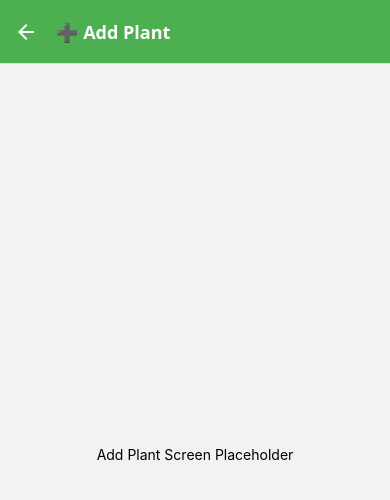
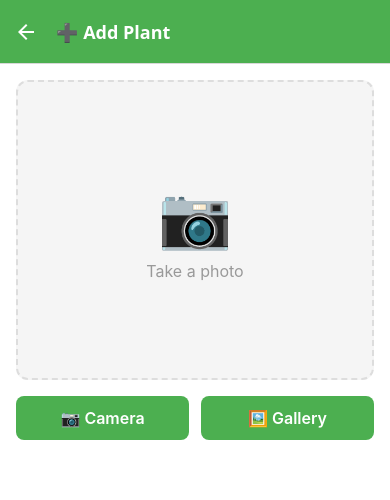
Before and after one commit to Arturogrottoli/plant-app, a React Native app: screen /AddPlant in a window 390 px wide. Shown: the top 500 px of the page. Built offline with nearby package versions, Linux system fonts and the light colour scheme.

Commit message:
plant app expo

```diff
--- a/package.json
+++ b/package.json
@@ -21,6 +21,7 @@
     "expo-font": "~14.0.11",
     "expo-haptics": "~15.0.8",
     "expo-image": "~3.0.11",
+    "expo-image-picker": "~17.0.10",
     "expo-linking": "~8.0.11",
     "expo-router": "~6.0.23",
     "expo-splash-screen": "~31.0.13",
--- a/src/screens/AddPlantScreen.js
+++ b/src/screens/AddPlantScreen.js
@@ -1,9 +1,219 @@
-import { Text, View } from 'react-native';
+import * as ImagePicker from 'expo-image-picker';
+import { useState } from 'react';
+import {
+    Alert,
+    Image,
+    ScrollView,
+    StyleSheet,
+    Text,
+    TextInput,
+    TouchableOpacity,
+    View
+} from 'react-native';
+import { loadPlants, savePlants } from '../utils/storage';
 
-export default function AddPlantScreen() {
+export default function AddPlantScreen({ navigation }) {
+    const [image, setImage] = useState(null);
+    const [plantName, setPlantName] = useState('');
+    const [species, setSpecies] = useState('');
+    const [wateringDays, setWateringDays] = useState('3');
+
+    const pickImage = async () => {
+        const { status } = await ImagePicker.requestCameraPermissionsAsync();
+        if (status !== 'granted') {
+            Alert.alert('Permission needed', 'Camera permission is required!');
+            return;
+        }
+
+        const result = await ImagePicker.launchCameraAsync({
+            allowsEditing: true,
+            aspect: [4, 3],
+            quality: 0.8,
+        });
+
+        if (!result.canceled) {
+            setImage(result.assets[0].uri);
+        }
+    };
+
+    const pickFromGallery = async () => {
+        const result = await ImagePicker.launchImageLibraryAsync({
+            mediaTypes: ImagePicker.MediaTypeOptions.Images,
+            allowsEditing: true,
+            aspect: [4, 3],
+            quality: 0.8,
+        });
+
+        if (!result.canceled) {
+            setImage(result.assets[0].uri);
+        }
+    };
+
+    const savePlant = async () => {
+        if (!plantName.trim()) {
+            Alert.alert('Error', 'Please enter a plant name');
+            return;
+        }
+
+        if (!image) {
+            Alert.alert('Error', 'Please take a photo');
+            return;
+        }
+
+        const newPlant = {
+            id: Date.now().toString(),
+            name: plantName,
+            species: species || 'Unknown',
+            image: image,
+            wateringDays: parseInt(wateringDays) || 3,
+            createdAt: new Date().toISOString(),
+        };
+
+        const existingPlants = await loadPlants();
+        const updatedPlants = [...existingPlants, newPlant];
+        await savePlants(updatedPlants);
+
+        Alert.alert('Success', 'Plant added! 🌱', [
+            { text: 'OK', onPress: () => navigation.goBack() }
+        ]);
+    };
+
     return (
-        <View style={{ flex: 1, justifyContent: 'center', alignItems: 'center' }}>
-            <Text>Add Plant Screen Placeholder</Text>
-        </View>
+        <ScrollView style={styles.container}>
+            <View style={styles.imageSection}>
+                {image ? (
+                    <Image source={{ uri: image }} style={styles.image} />
+                ) : (
+                    <View style={styles.imagePlaceholder}>
+                        <Text style={styles.placeholderText}>📷</Text>
+                        <Text style={styles.placeholderSubtext}>Take a photo</Text>
+                    </View>
+                )}
+
+                <View style={styles.buttonRow}>
+                    <TouchableOpacity style={styles.imageButton} onPress={pickImage}>
+                        <Text style={styles.imageButtonText}>📷 Camera</Text>
+                    </TouchableOpacity>
+                    <TouchableOpacity style={styles.imageButton} onPress={pickFromGallery}>
+                        <Text style={styles.imageButtonText}>🖼️ Gallery</Text>
+                    </TouchableOpacity>
+                </View>
+            </View>
+
+            {image && (
+                <View style={styles.formSection}>
+                    <Text style={styles.label}>Plant Name *</Text>
+                    <TextInput
+                        style={styles.input}
+                        placeholder="e.g., My Kitchen Pothos"
+                        value={plantName}
+                        onChangeText={setPlantName}
+                    />
+
+                    <Text style={styles.label}>Species (optional)</Text>
+                    <TextInput
+                        style={styles.input}
+                        placeholder="e.g., Pothos, Monstera..."
+                        value={species}
+                        onChangeText={setSpecies}
+                    />
+
+                    <Text style={styles.label}>Water every X days</Text>
+                    <TextInput
+                        style={styles.input}
+                        placeholder="3"
+                        value={wateringDays}
+                        onChangeText={setWateringDays}
+                        keyboardType="numeric"
+                    />
+
+                    <TouchableOpacity style={styles.saveButton} onPress={savePlant}>
+                        <Text style={styles.saveButtonText}>💾 Save Plant</Text>
+                    </TouchableOpacity>
+                </View>
+            )}
+        </ScrollView>
     );
 }
+
+const styles = StyleSheet.create({
+    container: {
+        flex: 1,
+        backgroundColor: 'white',
+    },
+    imageSection: {
+        padding: 16,
+    },
+    image: {
+        width: '100%',
+        height: 300,
+        borderRadius: 12,
+        backgroundColor: '#e0e0e0',
+    },
+    imagePlaceholder: {
+        width: '100%',
+        height: 300,
+        borderRadius: 12,
+        backgroundColor: '#f5f5f5',
+        justifyContent: 'center',
+        alignItems: 'center',
+        borderWidth: 2,
+        borderColor: '#ddd',
+        borderStyle: 'dashed',
+    },
+    placeholderText: {
+        fontSize: 60,
+        marginBottom: 8,
+    },
+    placeholderSubtext: {
+        fontSize: 16,
+        color: '#999',
+    },
+    buttonRow: {
+        flexDirection: 'row',
+        marginTop: 16,
+        gap: 12,
+    },
+    imageButton: {
+        flex: 1,
+        backgroundColor: '#4CAF50',
+        padding: 12,
+        borderRadius: 8,
+        alignItems: 'center',
+    },
+    imageButtonText: {
+        color: 'white',
+        fontSize: 16,
+        fontWeight: '600',
+    },
+    formSection: {
+        padding: 16,
+    },
+    label: {
+        fontSize: 16,
+        fontWeight: '600',
+        marginBottom: 8,
+        color: '#333',
+    },
+    input: {
+        borderWidth: 1,
+        borderColor: '#ddd',
+        padding: 12,
+        borderRadius: 8,
+        marginBottom: 20,
+        fontSize: 16,
+        backgroundColor: '#fafafa',
+    },
+    saveButton: {
+        backgroundColor: '#4CAF50',
+        padding: 16,
+        borderRadius: 12,
+        alignItems: 'center',
+        marginTop: 10,
+    },
+    saveButtonText: {
+        color: 'white',
+        fontSize: 18,
+        fontWeight: 'bold',
+    },
+});
--- a/src/screens/PlantDetailScreen.js
+++ b/src/screens/PlantDetailScreen.js
@@ -1,9 +1,141 @@
-import { Text, View } from 'react-native';
+import { useEffect, useState } from 'react';
+import {
+    Alert,
+    Image,
+    ScrollView,
+    StyleSheet,
+    Text,
+    TouchableOpacity,
+    View
+} from 'react-native';
+import { loadPlants, savePlants } from '../utils/storage';
 
-export default function PlantDetailScreen() {
+export default function PlantDetailScreen({ route, navigation }) {
+    const { plantId } = route.params;
+    const [plant, setPlant] = useState(null);
+
+    useEffect(() => {
+        loadPlantData();
+    }, []);
+
+    const loadPlantData = async () => {
+        const plants = await loadPlants();
+        const foundPlant = plants.find(p => p.id === plantId);
+        setPlant(foundPlant);
+    };
+
+    const deletePlant = () => {
+        Alert.alert(
+            'Delete Plant',
+            'Are you sure you want to delete this plant?',
+            [
+                { text: 'Cancel', style: 'cancel' },
+                {
+                    text: 'Delete',
+                    style: 'destructive',
+                    onPress: async () => {
+                        const plants = await loadPlants();
+                        const updated = plants.filter(p => p.id !== plantId);
+                        await savePlants(updated);
+                        navigation.goBack();
+                    }
+                }
+            ]
+        );
+    };
+
+    if (!plant) {
+        return (
+            <View style={styles.container}>
+                <Text>Loading...</Text>
+            </View>
+        );
+    }
+
     return (
-        <View style={{ flex: 1, justifyContent: 'center', alignItems: 'center' }}>
-            <Text>Plant Detail Screen Placeholder</Text>
-        </View>
+        <ScrollView style={styles.container}>
+            <Image source={{ uri: plant.image }} style={styles.image} />
+
+            <View style={styles.content}>
+                <Text style={styles.name}>{plant.name}</Text>
+                <Text style={styles.species}>{plant.species}</Text>
+
+                <View style={styles.infoCard}>
+                    <Text style={styles.infoTitle}>💧 Watering</Text>
+                    <Text style={styles.infoText}>
+                        Every {plant.wateringDays} days
+                    </Text>
+                </View>
+
+                <View style={styles.infoCard}>
+                    <Text style={styles.infoTitle}>📅 Added</Text>
+                    <Text style={styles.infoText}>
+                        {new Date(plant.createdAt).toLocaleDateString()}
+                    </Text>
+                </View>
+
+                <TouchableOpacity
+                    style={styles.deleteButton}
+                    onPress={deletePlant}
+                >
+                    <Text style={styles.deleteButtonText}>🗑️ Delete Plant</Text>
+                </TouchableOpacity>
+            </View>
+        </ScrollView>
     );
 }
+
+const styles = StyleSheet.create({
+    container: {
+        flex: 1,
+        backgroundColor: 'white',
+    },
+    image: {
+        width: '100%',
+        height: 300,
+        backgroundColor: '#e0e0e0',
+    },
+    content: {
+        padding: 20,
+    },
+    name: {
+        fontSize: 28,
+        fontWeight: 'bold',
+        marginBottom: 8,
+        color: '#333',
+    },
+    species: {
+        fontSize: 18,
+        color: '#666',
+        fontStyle: 'italic',
+        marginBottom: 24,
+    },
+    infoCard: {
+        backgroundColor: '#f5f5f5',
+        padding: 16,
+        borderRadius: 12,
+        marginBottom: 12,
+    },
+    infoTitle: {
+        fontSize: 16,
+        fontWeight: '600',
+        marginBottom: 4,
+        color: '#333',
+    },
+    infoText: {
+        fontSize: 16,
+        color: '#666',
+    },
+    deleteButton: {
+        backgroundColor: '#f44336',
+        padding: 16,
+        borderRadius: 12,
+        alignItems: 'center',
+        marginTop: 24,
+    },
+    deleteButtonText: {
+        color: 'white',
+        fontSize: 16,
+        fontWeight: 'bold',
+    },
+});
```
Also changed, not shown: 1 other file (tests, documents, lock files or other folders).
